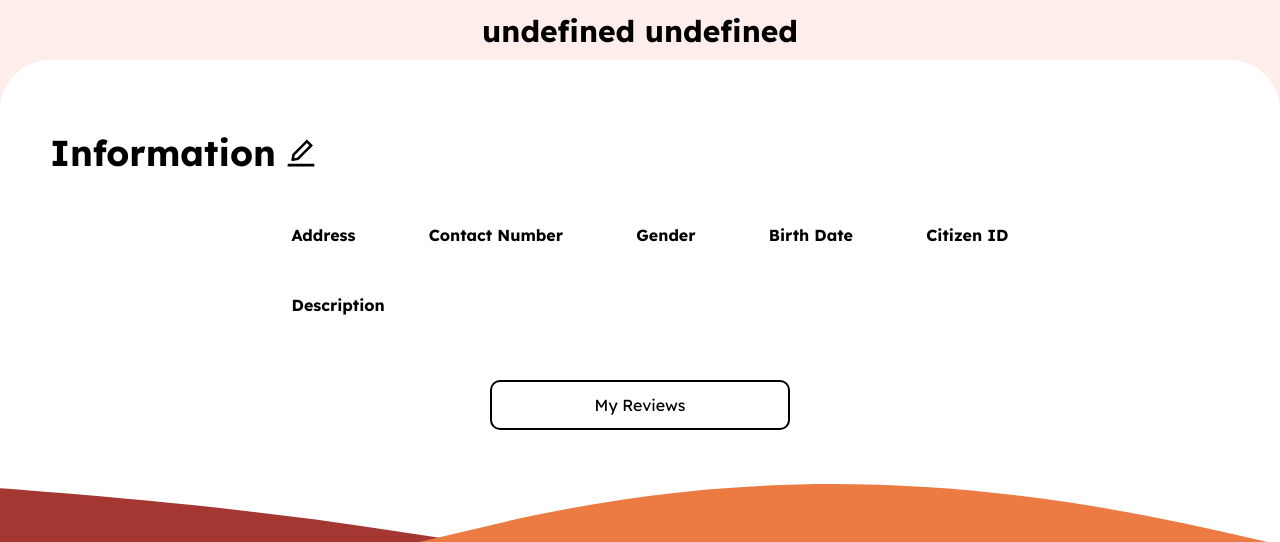
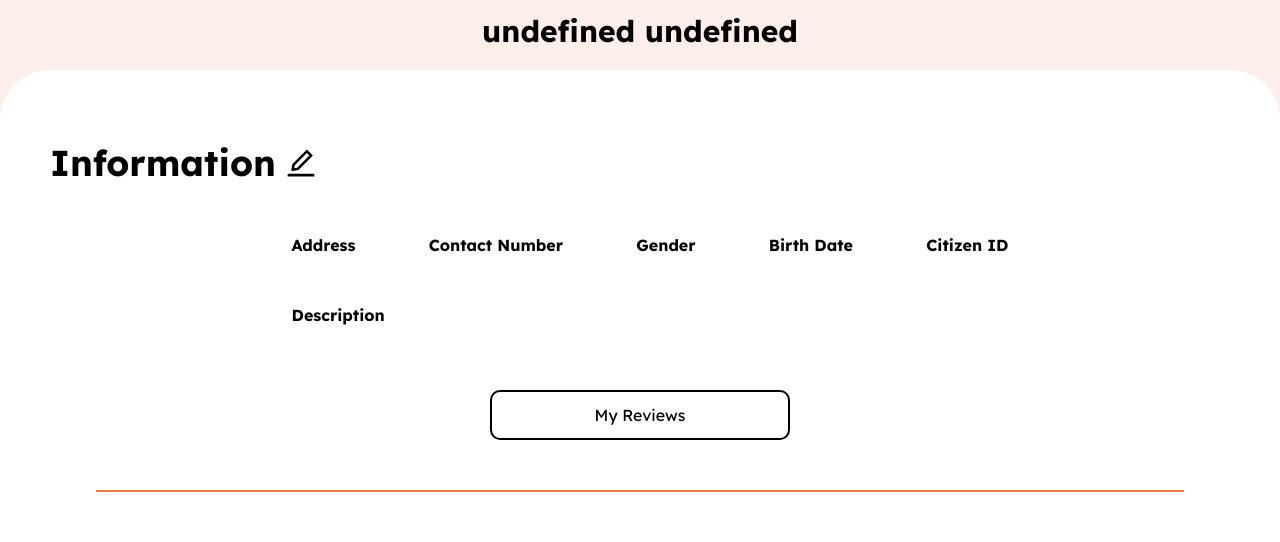
Before and after one commit to 2110336-2565-2/Sec3-Group16-Tuder, a React (Create React App) app in the folder Frontend/: page /profile in a window 1280 px wide. Shown: the part 389-931 px from the top of the page. Built offline with nearby package versions, Linux system fonts and the light colour scheme.

Commit message:
Change Profile footer and EditProfile page style

```diff
--- a/Frontend/src/pages/EditProfile.js
+++ b/Frontend/src/pages/EditProfile.js
@@ -30,15 +30,22 @@ export default function EditProfile() {
 
   return (
     <Container>
-      {user?<FormEditProfile user={user} />:<h1>Loading..</h1>}
-      <WaveFooter backgroundColor={"#fdedeb"} />
+      <Wrapper>
+        {user?<FormEditProfile user={user} />:<h1>Loading..</h1>}
+      </Wrapper>
+      <WaveFooter backgroundColor="#fdedeb" />
     </Container>
   );
 }
 
 const Container = styled.div`
   display: flex;
-  height: 95vh;
+  flex-direction: column;
+`;
+
+const Wrapper = styled.div`
+  display: flex;
+  min-height: 95vh;
   flex-direction: column;
   align-items: center;
   justify-content: space-between;
--- a/Frontend/src/pages/Profile.js
+++ b/Frontend/src/pages/Profile.js
@@ -3,7 +3,7 @@ import { useNavigate } from "react-router-dom";
 import styled from "styled-components";
 import StudentInfo from "../components/profile/StudentInfo.js";
 import TutorInfo from "../components/profile/TutorInfo.js";
-import WaveFooter from "../components/global/WaveFooter.js";
+import Footer from "../components/global/Footer.js";
 // import { dummyStudent, dummyTutor } from "../datas/Profile.role.js";
 import { getStudentByUsername, getTutorByUsername } from "../handlers/profile/getUserHandler.js";
 import useRole from "../hooks/useRole.js";
@@ -59,15 +59,14 @@ export default function Profile() {
             <TutorInfo user={user} />
           )}
         </MiddleSection>
-        <WaveFooter />
       </Wrapper>
+      <Footer />
     </Container>
   );
 }
 
 const Container = styled.div`
   width: 100%;
-  height: 92.2vh;
   display: flex;
   flex-direction: column;
   align-items: center;
@@ -117,6 +116,7 @@ const Email = styled.span`
 const Wrapper = styled.div`
   border-radius: 50px 50px 0px 0px;
   background-color: white;
+  margin-top: 10px;
   width: 100%;
 `;
 
```
